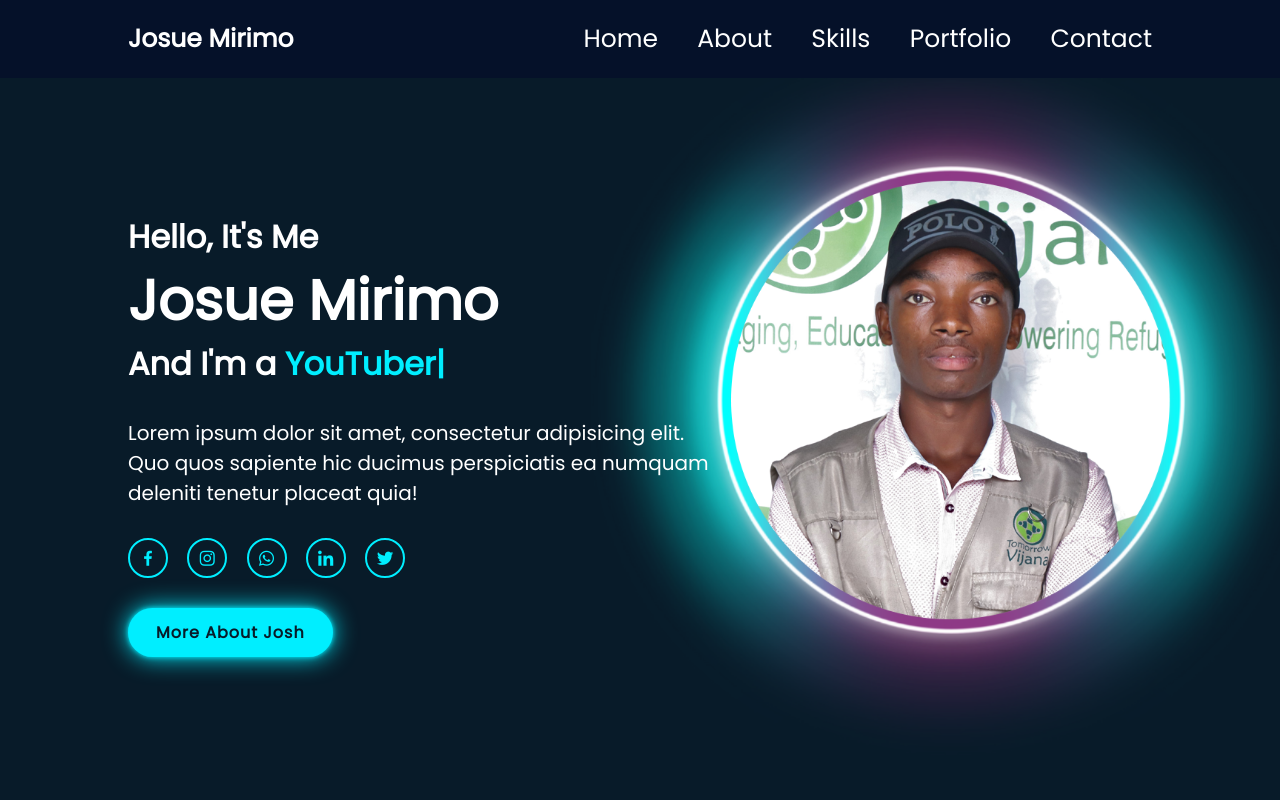
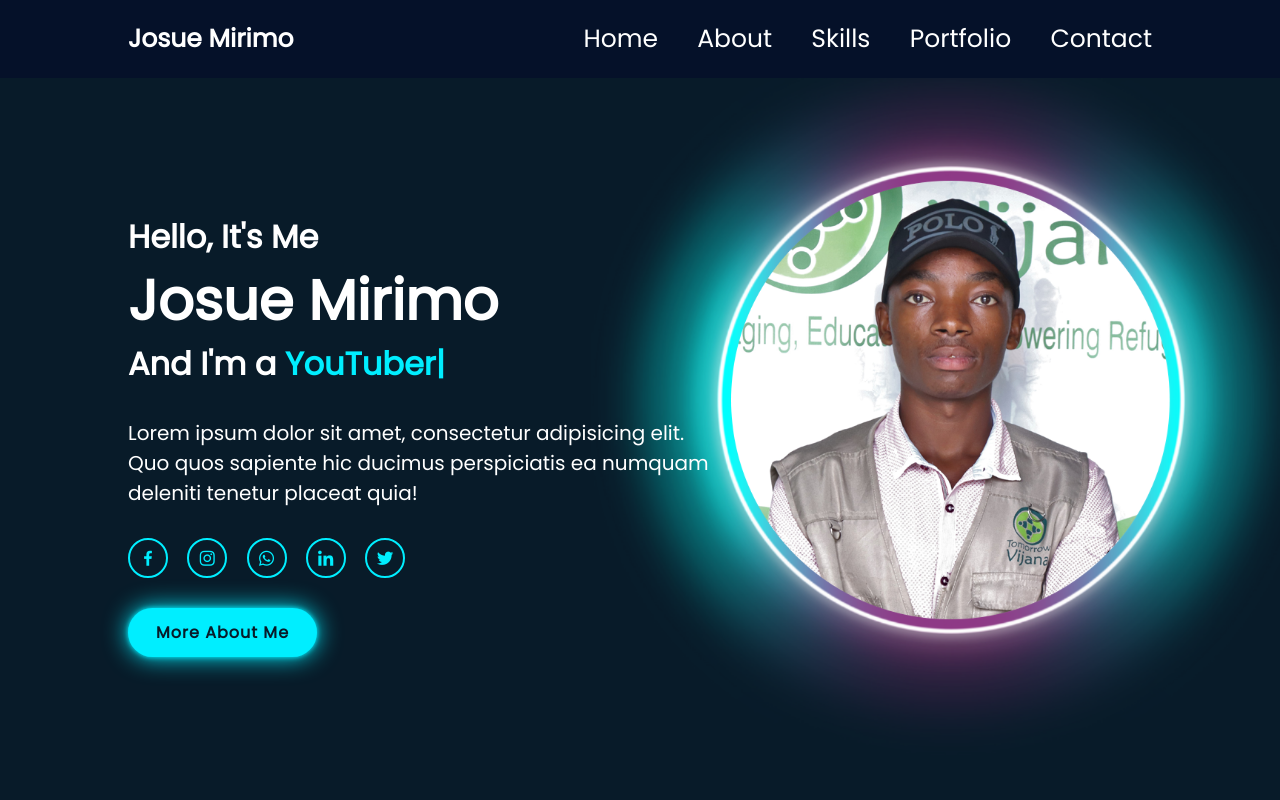
Before and after one commit to josuemirimo/josuemirimo.net, a plain HTML site: page index.html in a window 1280 px wide. Shown: the top 800 px of the page. Drawn offline with nearby package versions, Linux system fonts and the light colour scheme.

Commit message:
Update index.html

```diff
--- a/index.html
+++ b/index.html
@@ -44,7 +44,7 @@
 
             </div>
 
-            <a href="#" class="btn-box">More About Josh</a>
+            <a href="#" class="btn-box">More About Me</a>
         </div>
         <span class="home-imgHover"></span>
     </section>
```
